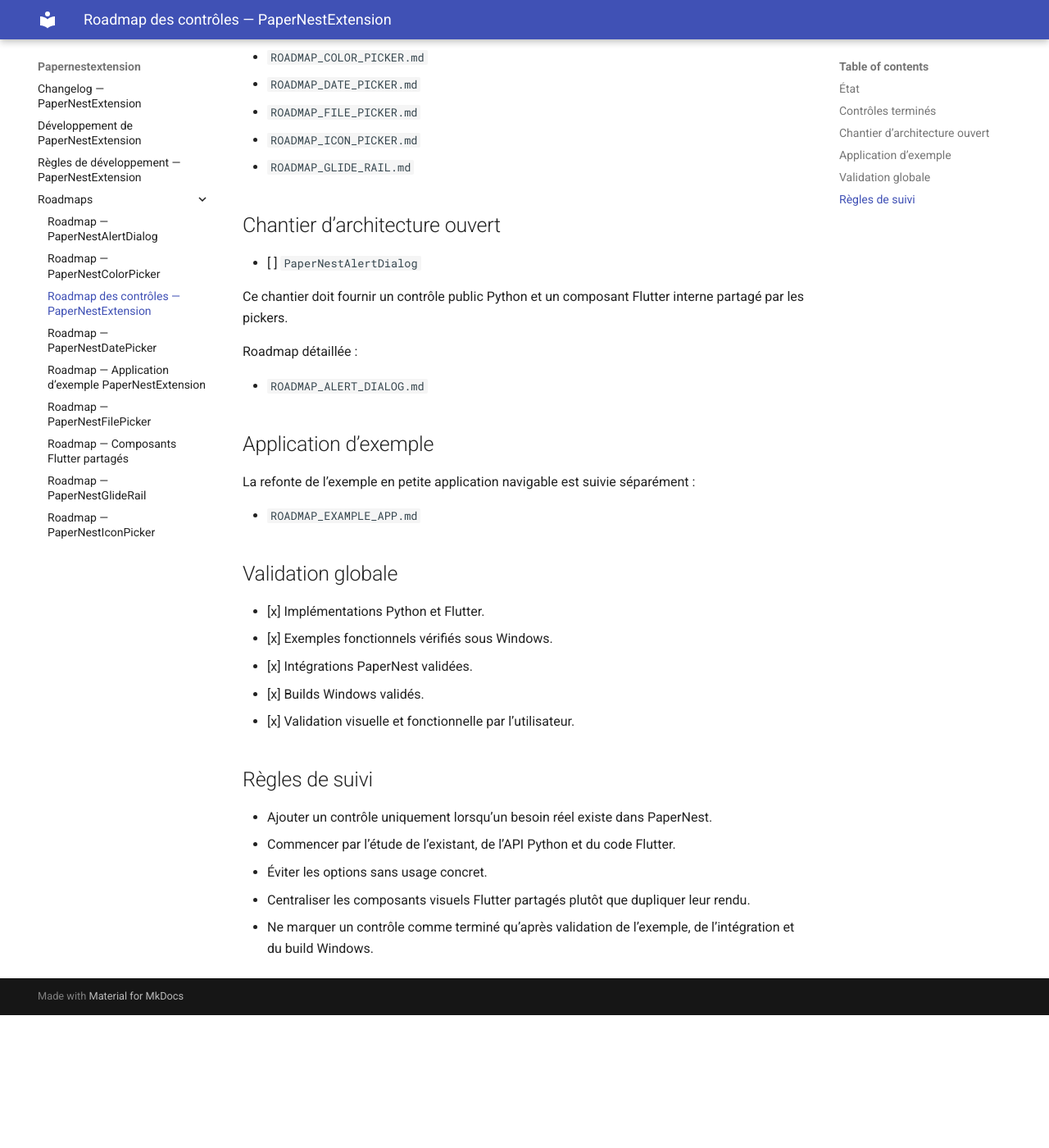
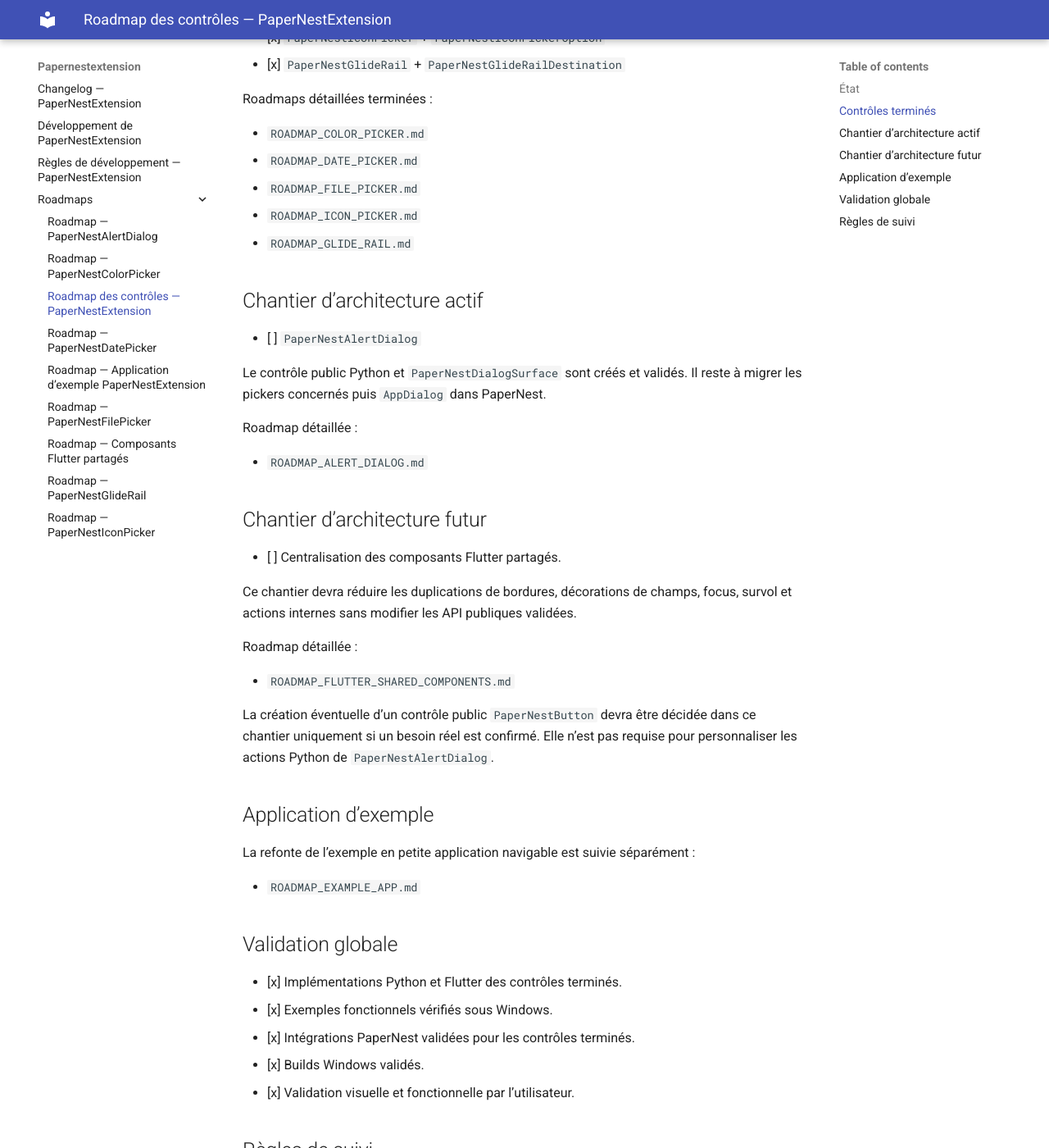
Before and after one commit to Drenae/PaperNestExtension, an MkDocs documentation site: the page built from docs/roadmaps/ROADMAP_CONTROLS.md, in a window 1280 px wide and 1400 px high, scrolled down 668 px. Shown: the whole window at 82% size. Built offline with MkDocs 1.6.1 and Material for MkDocs 9.7.7, drawn with Linux system fonts in a browser that asks for light colours; before the commit the page ends 1906 px from its top, so only the background shows below that; some of the changed text lies outside the part shown.

Commit message:
docs: add shared Flutter components roadmap

```diff
--- a/docs/roadmaps/ROADMAP_CONTROLS.md
+++ b/docs/roadmaps/ROADMAP_CONTROLS.md
@@ -4,7 +4,9 @@
 
 Tous les contrôles actuellement nécessaires à PaperNest sont terminés, intégrés et validés sous Windows.
 
-Une nouvelle étude est ouverte pour `PaperNestAlertDialog`, afin d’unifier le rendu des dialogues Python et des dialogues internes aux pickers.
+`PaperNestAlertDialog` est maintenant implémenté, compilé et validé dans l’application d’exemple. Son chantier reste ouvert pour la migration des pickers et l’intégration dans PaperNest.
+
+Un chantier futur distinct est également identifié pour centraliser les composants Flutter partagés et réduire les duplications entre contrôles.
 
 ## Contrôles terminés
 
@@ -24,15 +26,27 @@
 - `ROADMAP_ICON_PICKER.md`
 - `ROADMAP_GLIDE_RAIL.md`
 
-## Chantier d’architecture ouvert
+## Chantier d’architecture actif
 
 - [ ] `PaperNestAlertDialog`
 
-Ce chantier doit fournir un contrôle public Python et un composant Flutter interne partagé par les pickers.
+Le contrôle public Python et `PaperNestDialogSurface` sont créés et validés. Il reste à migrer les pickers concernés puis `AppDialog` dans PaperNest.
 
 Roadmap détaillée :
 
 - `ROADMAP_ALERT_DIALOG.md`
+
+## Chantier d’architecture futur
+
+- [ ] Centralisation des composants Flutter partagés.
+
+Ce chantier devra réduire les duplications de bordures, décorations de champs, focus, survol et actions internes sans modifier les API publiques validées.
+
+Roadmap détaillée :
+
+- `ROADMAP_FLUTTER_SHARED_COMPONENTS.md`
+
+La création éventuelle d’un contrôle public `PaperNestButton` devra être décidée dans ce chantier uniquement si un besoin réel est confirmé. Elle n’est pas requise pour personnaliser les actions Python de `PaperNestAlertDialog`.
 
 ## Application d’exemple
 
@@ -42,9 +56,9 @@
 
 ## Validation globale
 
-- [x] Implémentations Python et Flutter.
+- [x] Implémentations Python et Flutter des contrôles terminés.
 - [x] Exemples fonctionnels vérifiés sous Windows.
-- [x] Intégrations PaperNest validées.
+- [x] Intégrations PaperNest validées pour les contrôles terminés.
 - [x] Builds Windows validés.
 - [x] Validation visuelle et fonctionnelle par l’utilisateur.
 
@@ -54,4 +68,5 @@
 - Commencer par l’étude de l’existant, de l’API Python et du code Flutter.
 - Éviter les options sans usage concret.
 - Centraliser les composants visuels Flutter partagés plutôt que dupliquer leur rendu.
+- Ne pas lancer une refactorisation transversale au milieu d’une migration fonctionnelle.
 - Ne marquer un contrôle comme terminé qu’après validation de l’exemple, de l’intégration et du build Windows.
```
